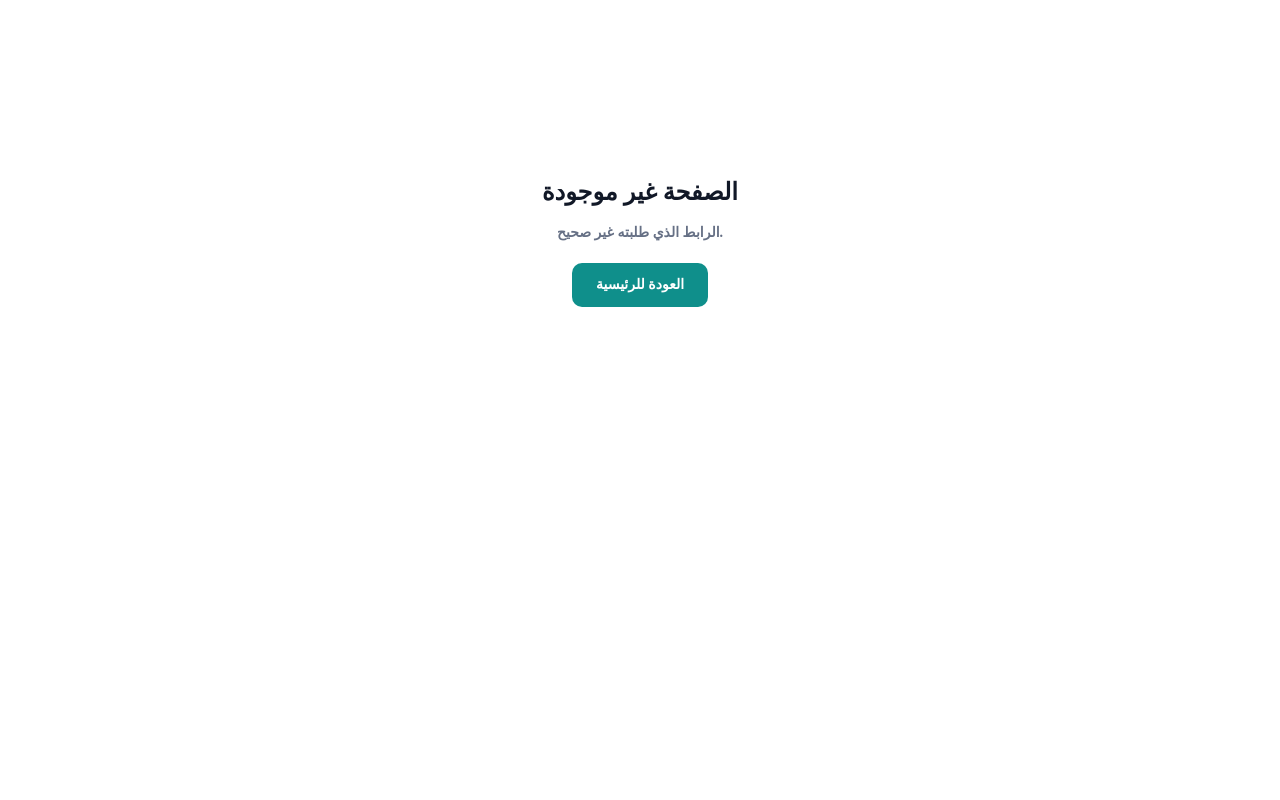
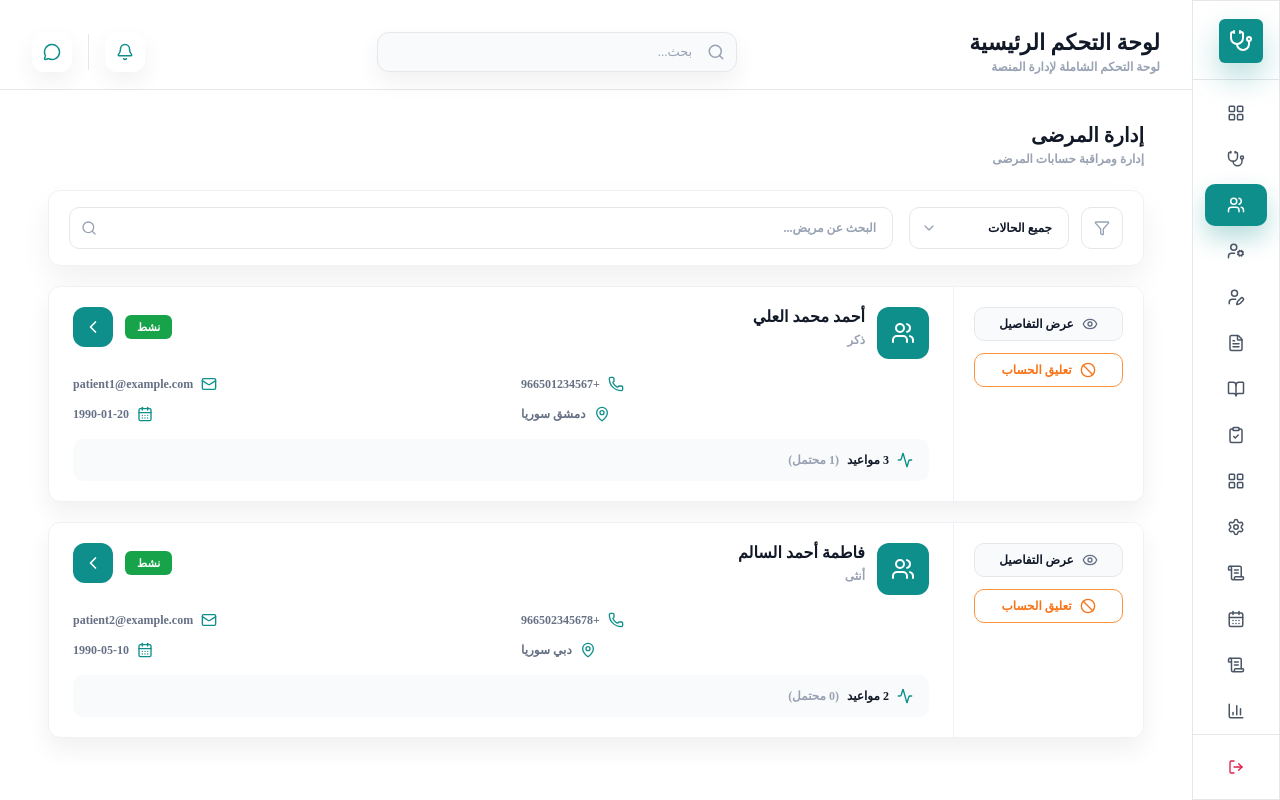
Before and after one commit to llill-dev/lmj-health-web, a React (Vite) app in the folder frontend/: page /admin/patients in a window 1280 px wide. Built offline with nearby package versions, Linux system fonts and the light colour scheme.

Commit message:
feat(admin): add patients management page

```diff
--- a/frontend/src/App.tsx
+++ b/frontend/src/App.tsx
@@ -26,6 +26,7 @@ import DoctorProfileSettingsPage from '@/pages/doctor/profile-settings/DoctorPro
 import AdminLayout from '@/layouts/AdminLayout';
 import AdminDashboardPage from '@/pages/admin/dashboard/AdminDashboardPage';
 import AdminDoctorsPage from '@/pages/admin/doctors/AdminDoctorsPage';
+import AdminPatientsPage from '@/pages/admin/patients/AdminPatientsPage';
 import NotFoundPage from '@/pages/not-found/NotFoundPage';
 import { PageTransition } from '@/motion';
 
@@ -136,6 +137,10 @@ export default function App() {
               element={<AdminDoctorsPage />}
             />
             <Route
+              path='patients'
+              element={<AdminPatientsPage />}
+            />
+            <Route
               path='dashboard'
               element={
                 <Navigate
--- /dev/null
+++ b/frontend/src/pages/admin/patients/AdminPatientsPage.tsx
@@ -0,0 +1,229 @@
+import { Helmet } from 'react-helmet-async';
+import {
+  ChevronLeft,
+  Eye,
+  Ban,
+  Users,
+  Mail,
+  Phone,
+  MapPin,
+  CalendarDays,
+  Search,
+  Filter,
+  Activity,
+} from 'lucide-react';
+
+type PatientStatus = 'نشط' | 'معلق' | 'موقوف';
+
+type PatientCard = {
+  name: string;
+  gender: string;
+  phone: string;
+  city: string;
+  email: string;
+  joinedAt: string;
+  appointmentsCount: number;
+  pendingAppointmentsCount: number;
+  status: PatientStatus;
+};
+
+export default function AdminPatientsPage() {
+  const patients: PatientCard[] = [
+    {
+      name: 'أحمد محمد العلي',
+      gender: 'ذكر',
+      phone: '+966501234567',
+      city: 'دمشق سوريا',
+      email: 'patient1@example.com',
+      joinedAt: '1990-01-20',
+      appointmentsCount: 3,
+      pendingAppointmentsCount: 1,
+      status: 'نشط',
+    },
+    {
+      name: 'فاطمة أحمد السالم',
+      gender: 'أنثى',
+      phone: '+966502345678',
+      city: 'دبي سوريا',
+      email: 'patient2@example.com',
+      joinedAt: '1990-05-10',
+      appointmentsCount: 2,
+      pendingAppointmentsCount: 0,
+      status: 'نشط',
+    },
+  ];
+
+  const statusTone = (s: PatientStatus) => {
+    if (s === 'نشط') {
+      return {
+        chip: 'bg-[#16A34A] text-white',
+      };
+    }
+    if (s === 'معلق') {
+      return {
+        chip: 'bg-[#F59E0B] text-white',
+      };
+    }
+    return {
+      chip: 'bg-[#EF4444] text-white',
+    };
+  };
+
+  return (
+    <>
+      <Helmet>
+        <title>إدارة المرضى • LMJ Health</title>
+      </Helmet>
+
+      <div
+        dir='rtl'
+        lang='ar'
+      >
+        <div className='flex items-start justify-between'>
+          <div>
+            <div className='font-cairo text-[20px] font-black leading-[26px] text-[#111827]'>
+              إدارة المرضى
+            </div>
+            <div className='mt-1 font-cairo text-[12px] font-semibold leading-[14px] text-[#98A2B3]'>
+              إدارة ومراقبة حسابات المرضى
+            </div>
+          </div>
+        </div>
+
+        <section className='mt-6 rounded-[12px] border border-[#EEF2F6] bg-white px-5 py-4 shadow-[0_14px_30px_rgba(0,0,0,0.06)]'>
+          <div className='flex items-center justify-between gap-4'>
+            <div className='flex items-center gap-3'>
+              <div className='flex h-[42px] w-[42px] items-center justify-center rounded-[10px] border border-[#E5E7EB] bg-white text-[#98A2B3]'>
+                <Filter className='h-4 w-4' />
+              </div>
+
+              <div className='relative'>
+                <select className='h-[42px] w-[160px] appearance-none rounded-[10px] border border-[#E5E7EB] bg-white px-4 font-cairo text-[12px] font-bold text-[#111827]'>
+                  <option>جميع الحالات</option>
+                  <option>نشط</option>
+                  <option>معلق</option>
+                  <option>موقوف</option>
+                </select>
+                <div className='pointer-events-none absolute left-3 top-1/2 -translate-y-1/2 text-[#98A2B3]'>
+                  <ChevronLeft className='h-4 w-4 rotate-[-90deg]' />
+                </div>
+              </div>
+            </div>
+
+            <div className='relative flex-1'>
+              <input
+                placeholder='البحث عن مريض...'
+                className='h-[42px] w-full rounded-[10px] border border-[#E5E7EB] bg-white pe-10 ps-4 text-right font-cairo text-[12px] font-bold text-[#111827] placeholder:text-[#98A2B3]'
+              />
+              <div className='pointer-events-none absolute left-3 top-1/2 -translate-y-1/2 text-[#98A2B3]'>
+                <Search className='h-4 w-4' />
+              </div>
+            </div>
+          </div>
+        </section>
+
+        <section className='mt-5 space-y-5'>
+          {patients.map((p) => {
+            const tone = statusTone(p.status);
+            return (
+              <div
+                key={`${p.email}`}
+                className='rounded-[12px] border border-[#EEF2F6] bg-white shadow-[0_12px_24px_rgba(0,0,0,0.06)] overflow-hidden'
+              >
+                <div className='flex'>
+                  <div className='w-[190px] shrink-0 border-l border-[#EEF2F6] bg-white px-5 py-5'>
+                    <div className='space-y-3'>
+                      <button
+                        type='button'
+                        className='flex h-[34px] w-full items-center justify-center gap-2 rounded-[10px] border border-[#E5E7EB] bg-[#F8FAFC] font-cairo text-[12px] font-extrabold text-[#111827]'
+                      >
+                        <Eye className='h-4 w-4 text-[#667085]' />
+                        عرض التفاصيل
+                      </button>
+
+                      <button
+                        type='button'
+                        className='flex h-[34px] w-full items-center justify-center gap-2 rounded-[10px] border border-[#FB923C] bg-white font-cairo text-[12px] font-extrabold text-[#F97316]'
+                      >
+                        <Ban className='h-4 w-4' />
+                        تعليق الحساب
+                      </button>
+                    </div>
+                  </div>
+
+                  <div className='flex-1 px-6 py-5'>
+                    <div className='flex items-start justify-between'>
+                      <div className='flex items-start gap-3'>
+                        <div className='flex h-[52px] w-[52px] items-center justify-center rounded-[12px] bg-primary text-white'>
+                          <Users className='h-6 w-6' />
+                        </div>
+
+                        <div className='text-right'>
+                          <div className='font-cairo text-[16px] font-black leading-[20px] text-[#111827]'>
+                            {p.name}
+                          </div>
+                          <div className='mt-1 font-cairo text-[12px] font-bold text-[#98A2B3]'>
+                            {p.gender}
+                          </div>
+                        </div>
+                      </div>
+
+                      <div className='flex items-center gap-3'>
+                        <div
+                          className={`inline-flex h-[24px] items-center justify-center rounded-[6px] px-3 font-cairo text-[11px] font-extrabold ${tone.chip}`}
+                        >
+                          {p.status}
+                        </div>
+
+                        <button
+                          type='button'
+                          className='flex h-[40px] w-[40px] items-center justify-center rounded-[12px] bg-primary text-white'
+                          aria-label='فتح ملف المريض'
+                        >
+                          <ChevronLeft className='h-5 w-5' />
+                        </button>
+                      </div>
+                    </div>
+
+                    <div className='mt-4 grid grid-cols-2 gap-x-10 gap-y-3'>
+                      <div className='flex items-center justify-end gap-2 font-cairo text-[12px] font-bold text-[#667085]'>
+                        <Phone className='h-4 w-4 text-primary' />
+                        {p.phone}
+                      </div>
+                      <div className='flex items-center justify-end gap-2 font-cairo text-[12px] font-bold text-[#667085]'>
+                        <Mail className='h-4 w-4 text-primary' />
+                        {p.email}
+                      </div>
+                      <div className='flex items-center justify-end gap-2 font-cairo text-[12px] font-bold text-[#667085]'>
+                        <MapPin className='h-4 w-4 text-primary' />
+                        {p.city}
+                      </div>
+                      <div className='flex items-center justify-end gap-2 font-cairo text-[12px] font-bold text-[#667085]'>
+                        <CalendarDays className='h-4 w-4 text-primary' />
+                        {p.joinedAt}
+                      </div>
+                    </div>
+
+                    <div className='mt-4 rounded-[10px] bg-[#F9FAFB] px-4 py-3'>
+                      <div className='flex items-center justify-between'>
+                        <div className='flex items-center gap-2 font-cairo text-[12px] font-extrabold text-[#111827]'>
+                          <Activity className='h-4 w-4 text-primary' />
+                          {p.appointmentsCount} مواعيد
+                          <span className='font-cairo text-[12px] font-bold text-[#98A2B3]'>
+                            ({p.pendingAppointmentsCount} محتمل)
+                          </span>
+                        </div>
+                      </div>
+                    </div>
+                  </div>
+                </div>
+              </div>
+            );
+          })}
+        </section>
+
+        <div className='h-8' />
+      </div>
+    </>
+  );
+}
```
